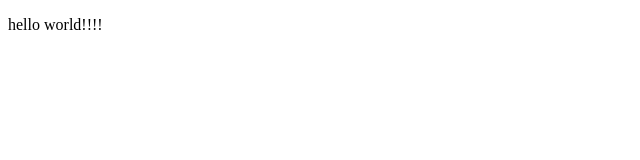
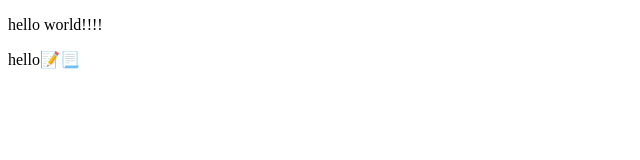
Before and after one commit to trygrowth/git-new-repo, a plain HTML site: page index2.html in a window 1280 px wide. Shown: the full height of the page, 0-640 px from the left. Drawn offline with Linux system fonts and the light colour scheme.

Commit message:
mod index2.html

```diff
--- a/index2.html
+++ b/index2.html
@@ -7,5 +7,6 @@
 </head>
 <body>
     <p>hello world!!!!</p>
+    <p>hello📝📃</p>
 </body>
 </html>
```
